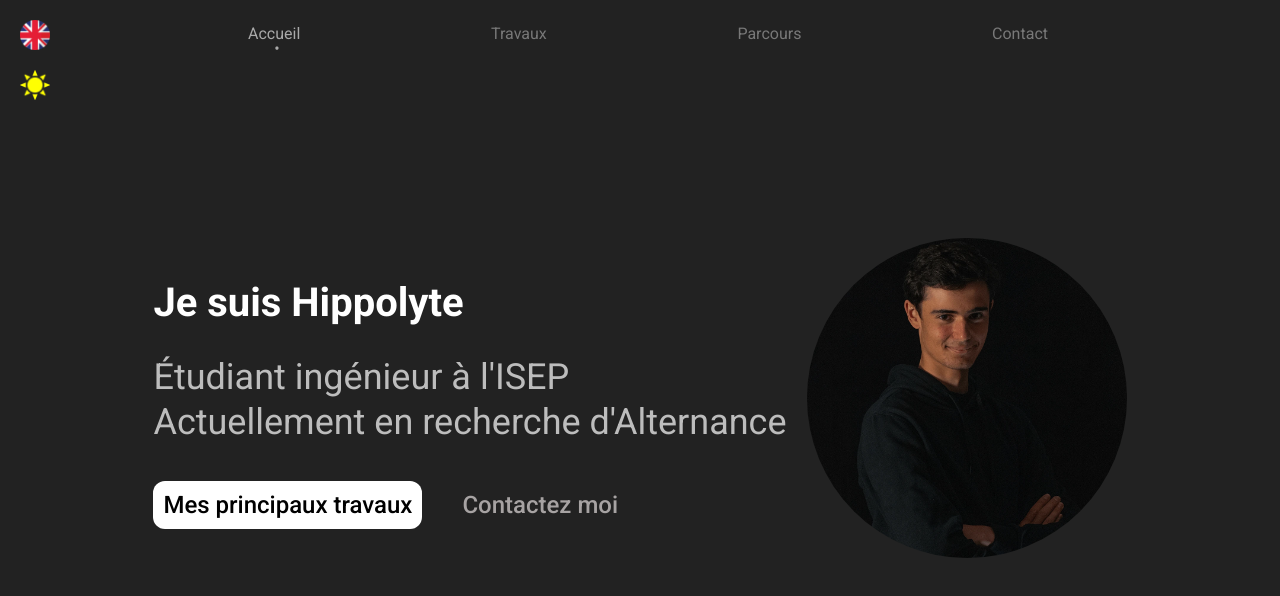
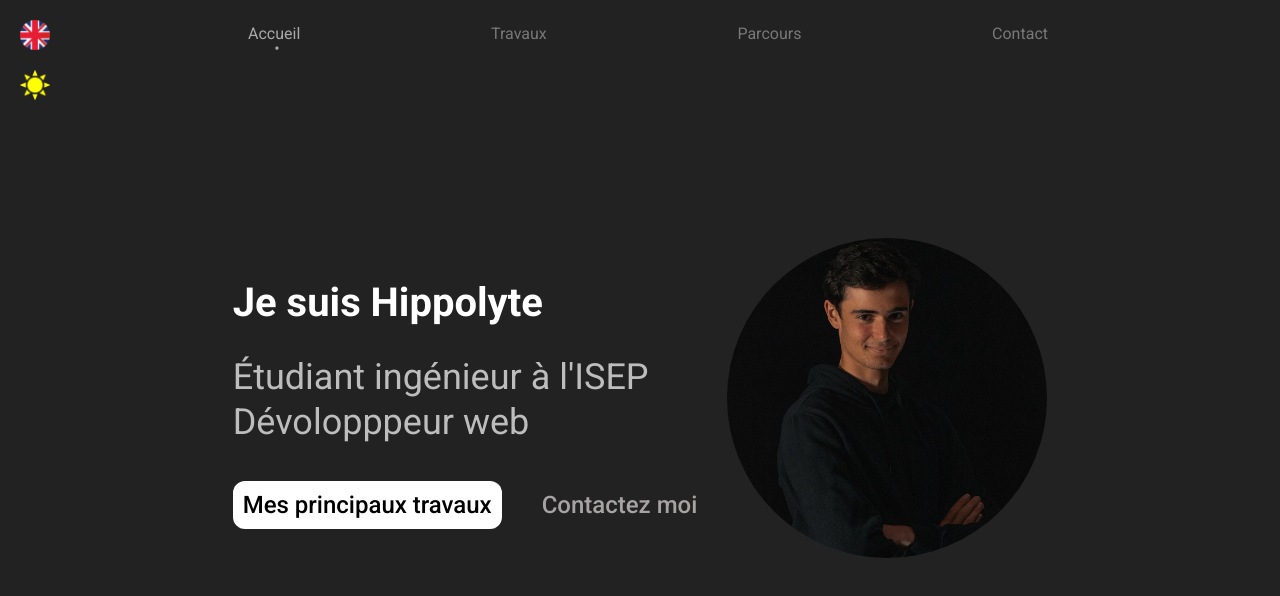
Before and after one commit to HipppB/Portfolio, a plain HTML site: page index.html in a window 1280 px wide. Drawn offline with Linux system fonts and the light colour scheme.

Commit message:
content change

```diff
--- a/index.html
+++ b/index.html
@@ -58,7 +58,7 @@
         <h1 class="title comesFromLeft">Je suis Hippolyte</h1>
         <div class="subTitle comesFromLeft">
           Étudiant ingénieur à l'ISEP<br />
-          Actuellement en recherche d'Alternance
+          Dévolopppeur web
         </div>
         <div class="buttonsContainer comesFromLeft">
           <a href="portfolio.html" class="buttonPrimary"
--- a/styles/stylesExperience.css
+++ b/styles/stylesExperience.css
@@ -115,7 +115,6 @@ h1 {
   color: #888;
 }
 
-
 @media screen and (max-width: 768px) {
   .timeline-container:before {
     left: 8px;
```
Also changed, not shown: en/index.html (+1 -1 lines).
